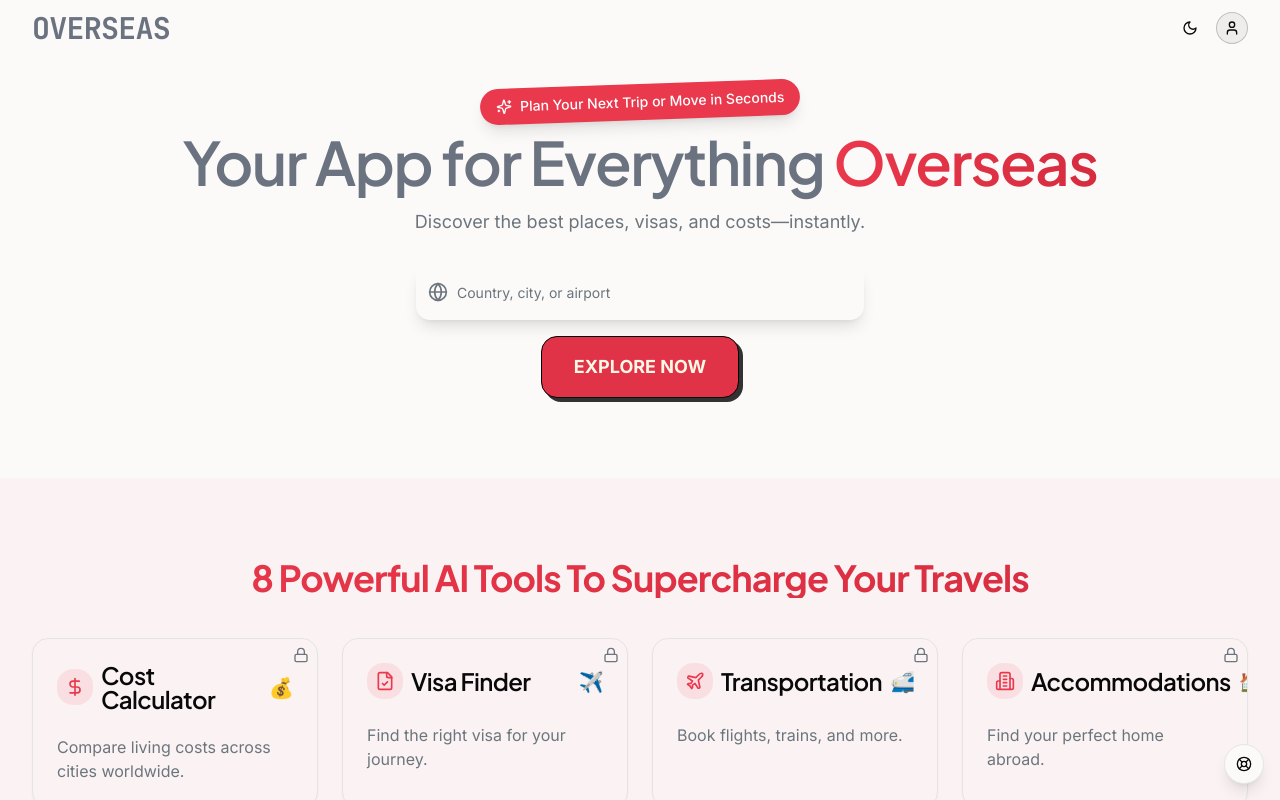
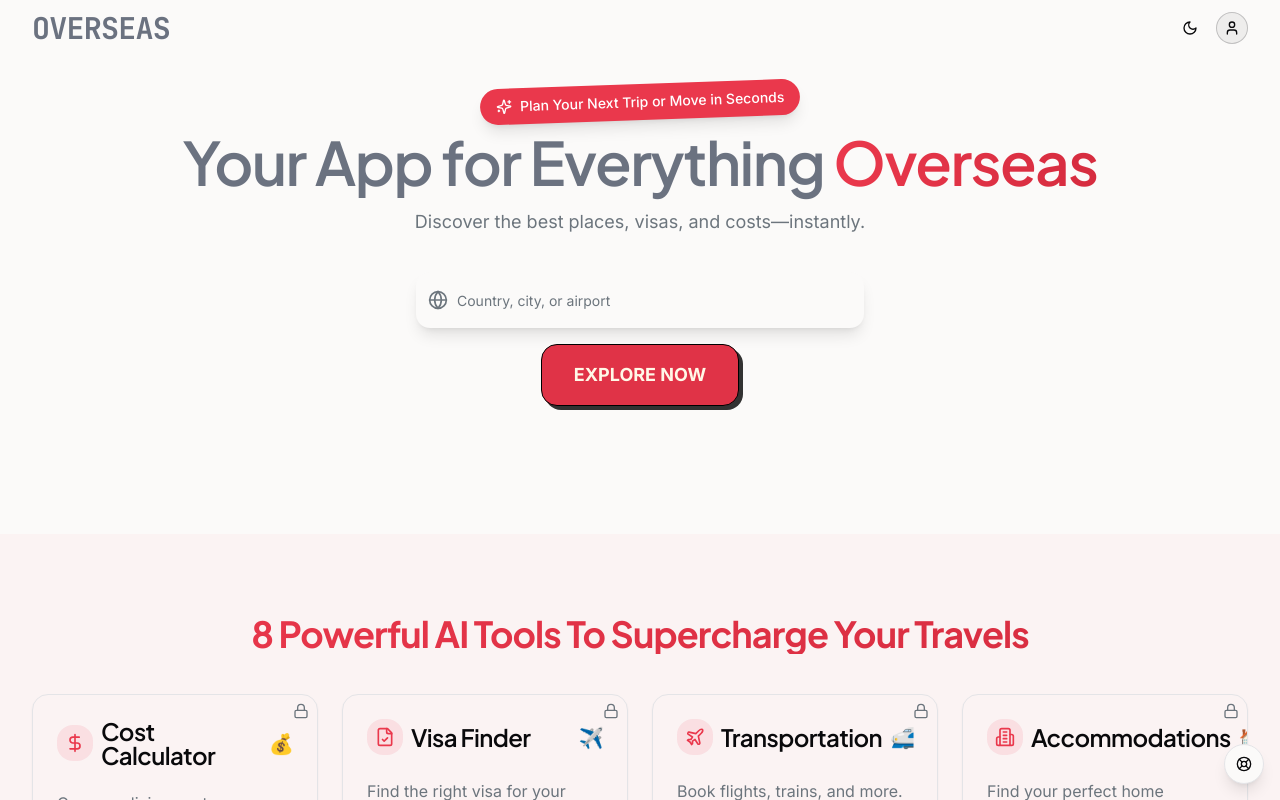
Before and after one commit to luckylabsllc/startoverseas, a React (Vite) app: page / in a window 1280 px wide. Shown: the top 800 px of the page. Built offline with nearby package versions, Linux system fonts and the light colour scheme.

Commit message:
Enhance Hero Section Layout
Increased the height of the Hero Section by 40px and adjusted the positioning of the search field and button, moving them down by 10px for improved layout and usability.
[skip gpt_engineer]

```diff
--- a/src/components/sections/HeroSection.tsx
+++ b/src/components/sections/HeroSection.tsx
@@ -81,7 +81,7 @@ export const HeroSection = () => {
   }, [searchQuery]);
 
   return (
-    <section className="relative text-center py-4 space-y-3 overflow-visible">
+    <section className="relative text-center py-4 pb-16 space-y-3 overflow-visible">
       <div className="absolute inset-0 bg-[#F5F5F7] -z-10" />
 
       <div className="sticker mb-4">
@@ -98,7 +98,7 @@ export const HeroSection = () => {
         Discover the best places, visas, and costs—instantly.
       </p>
 
-      <div className="flex flex-col items-center gap-4 pt-4">
+      <div className="flex flex-col items-center gap-4 pt-6">
         <div className="w-full max-w-md px-8 sm:px-0 relative sm:w-[90%]">
           <div className="relative">
             <Globe className="absolute left-3 top-1/2 -translate-y-1/2 w-5 h-5 text-muted-foreground" />
```
